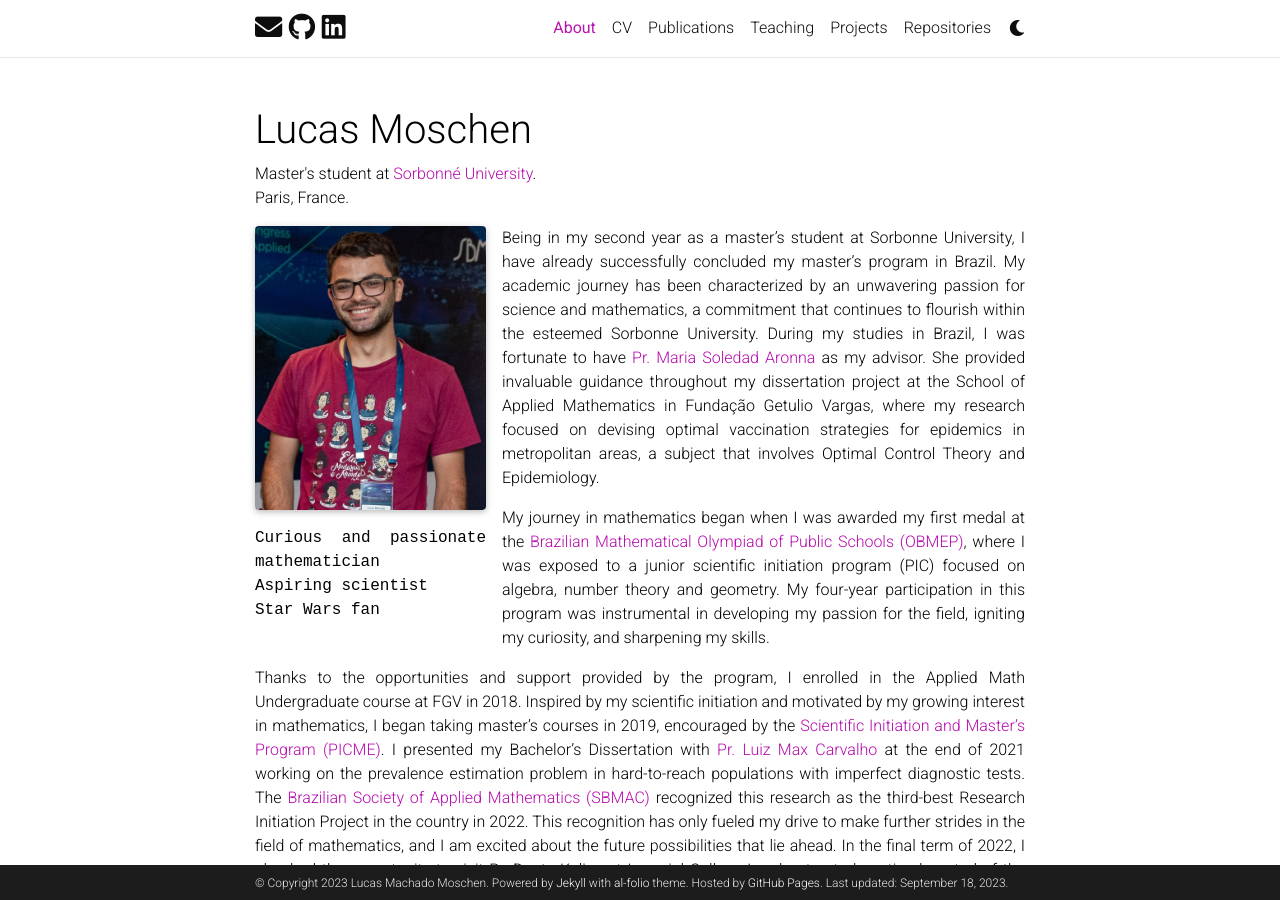
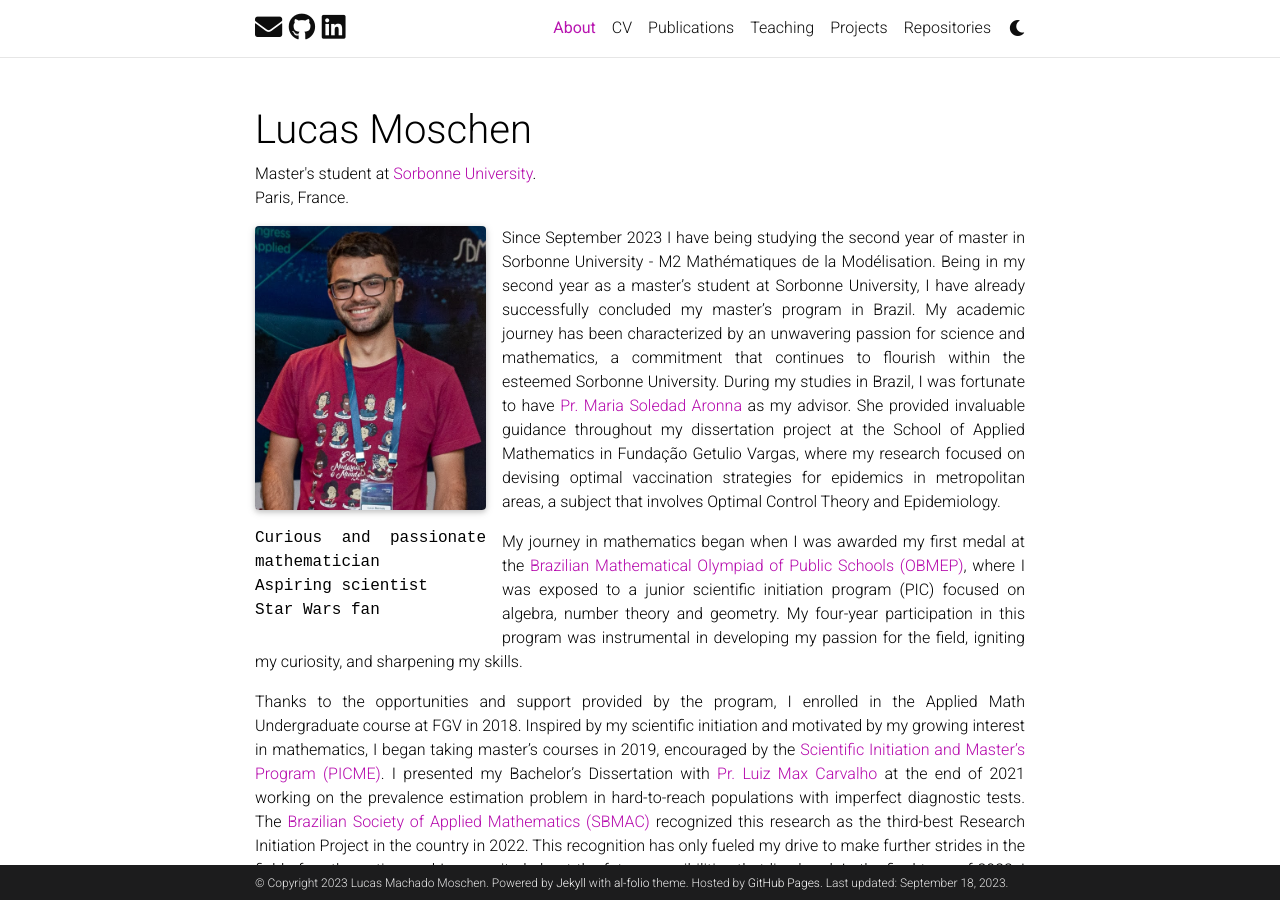
Before and after one commit to lucasmoschen/lucasmoschen.github.io, a Jekyll site: the page built from _pages/about.md, in a window 1280 px wide and 900 px high. Built offline with Jekyll 4.4.1, drawn with Linux system fonts in a browser that asks for light colours; full-size pictures stand in for the smaller copies a plugin makes; comment, search, counter and statistics services are not loaded; a style sheet for code colours, icons or effects is not loaded.

Commit message:
simple typos and new info

```diff
--- a/_config.yml
+++ b/_config.yml
@@ -80,7 +80,7 @@ medium_username: # your Medium username
 quora_username: # your Quora username
 publons_id: # your ID on Publons
 osf_id: # your OSF ID
-research_gate_profile: https://www.researchgate.net/profile/Lucas-Moschen # your profile on ResearchGate
+research_gate_profile: Lucas-Moschen # your profile on ResearchGate
 blogger_url: # your blogger URL
 work_url: # work page URL
 keybase_username: # your keybase user name
--- a/_pages/about.md
+++ b/_pages/about.md
@@ -2,7 +2,7 @@
 layout: about
 title: About
 permalink: /
-subtitle: Master's student at <a href='https://www.ljll.math.upmc.fr/MathModel/enseignement/les_cours_fondamentaux_en.html'> Sorbonné University</a>.
+subtitle: Master's student at <a href='https://www.ljll.math.upmc.fr/MathModel/enseignement/les_cours_fondamentaux_en.html'> Sorbonne University</a>.
           <br> Paris, France.
 
 profile:
@@ -19,7 +19,9 @@ selected_papers: false # includes a list of papers marked as "selected={true}"
 social: true  # includes social icons at the bottom of the page
 ---
 
-Being in my second year as a master's student at Sorbonne University, I have already successfully concluded my master's program in Brazil. My academic journey has been characterized by an unwavering passion for science and mathematics, a commitment that continues to flourish within the esteemed Sorbonne University. During my studies in Brazil, I was fortunate to have [Pr. Maria Soledad Aronna](https://sites.google.com/view/aronna/home) as my advisor. She provided invaluable guidance throughout my dissertation project at the School of Applied Mathematics in Fundação Getulio Vargas, where my research focused on devising optimal vaccination strategies for epidemics in metropolitan areas, a subject that involves Optimal Control Theory and Epidemiology.
+Since September 2023 I have being studying the second year of master in Sorbonne University - M2 Mathématiques de la Modélisation.
+Being in my second year as a master's student at Sorbonne University, I have already successfully concluded my master's program in Brazil.
+My academic journey has been characterized by an unwavering passion for science and mathematics, a commitment that continues to flourish within the esteemed Sorbonne University. During my studies in Brazil, I was fortunate to have [Pr. Maria Soledad Aronna](https://sites.google.com/view/aronna/home) as my advisor. She provided invaluable guidance throughout my dissertation project at the School of Applied Mathematics in Fundação Getulio Vargas, where my research focused on devising optimal vaccination strategies for epidemics in metropolitan areas, a subject that involves Optimal Control Theory and Epidemiology.
 
 My journey in mathematics began when I was awarded my first medal at the [Brazilian Mathematical Olympiad of Public Schools (OBMEP)](http://www.obmep.org.br/), where I was exposed to a junior scientific initiation program (PIC) focused on algebra, number theory and geometry. My four-year participation in this program was instrumental in developing my passion for the field, igniting my curiosity, and sharpening my skills.
 
```
